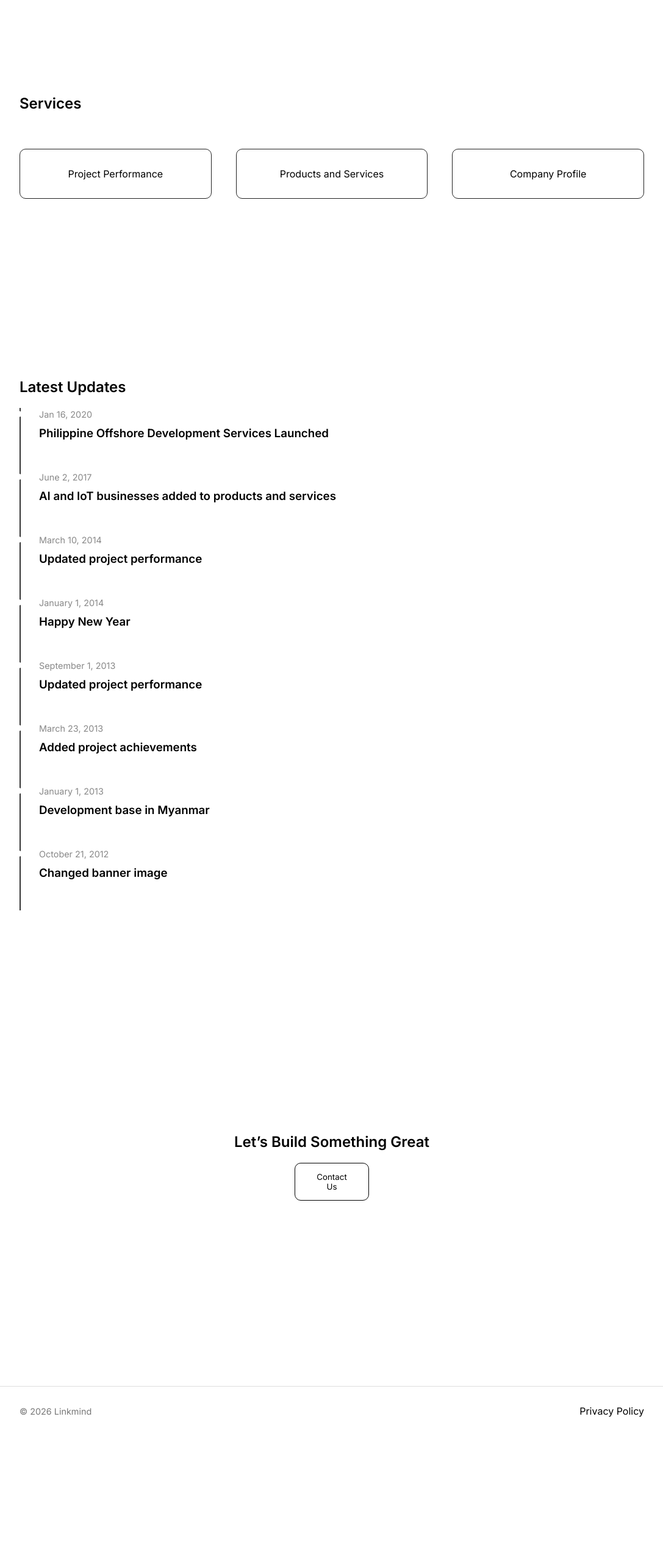
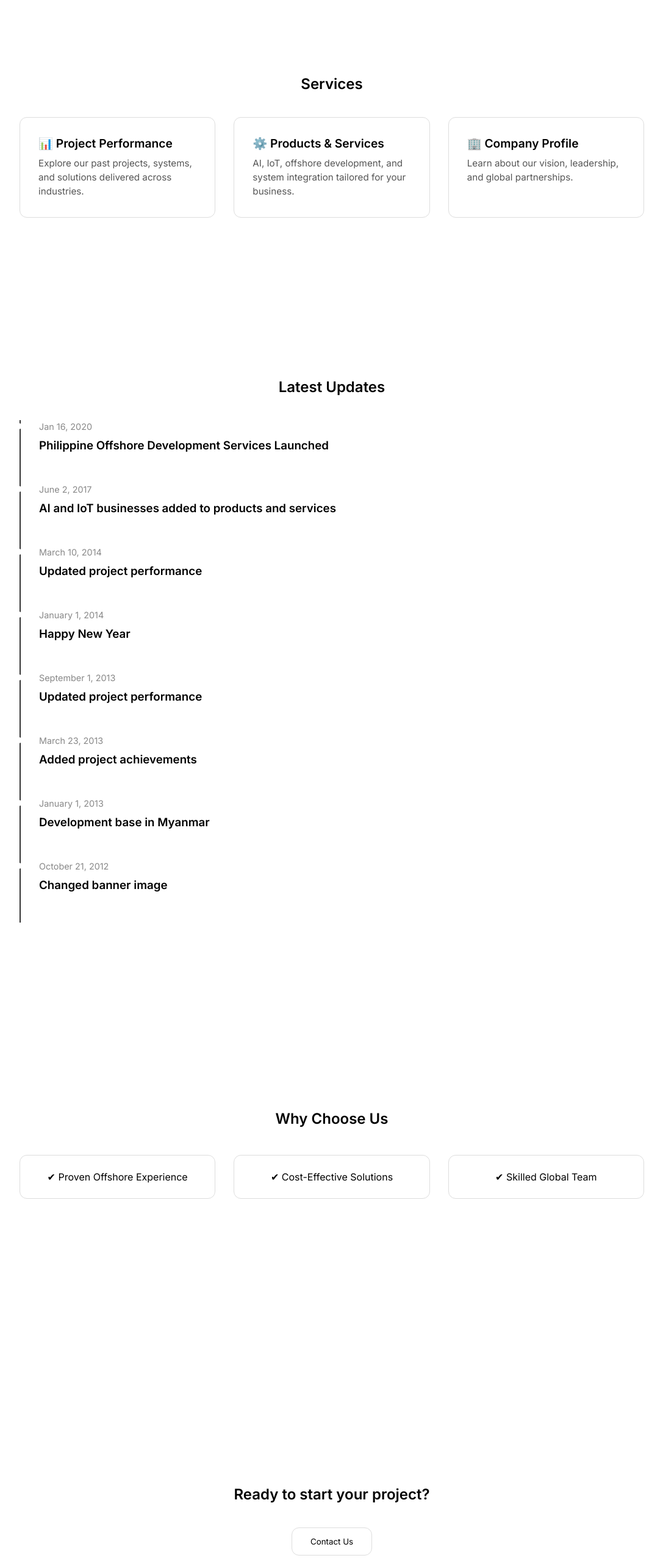
Before and after one commit to Briskye/LinkMind-Web, a website: page Front-End/homepage.html in a window 1280 px wide. Shown: the part 840-3400 px from the top of the page at 61% size, without its empty margins (96-1183 px from the left). Before the commit the page ends 3194 px from the top, so only its background shows below. Drawn offline with Linux system fonts and the light colour scheme; placeholder pictures from the web are drawn by us.

Commit message:
for deployment

```diff
--- a/CSS/style.css
+++ b/CSS/style.css
@@ -65,20 +65,60 @@ section {
   color: #ccc;
 }
 
-.cta {
+.cta-big {
   text-align: center;
+  padding: 120px 10%;
+  background: #fff;
+  color: #000;
+}
+
+.cta-big h2 {
+  margin-bottom: 20px;
+}
+
+.cta-big .btn {
+  width: auto;
+  background: #fff;
+  color: #000;
+}
+
+.cta-big .btn:hover {
+  opacity: 0.8;
+}
+
+.why {
+  padding: 100px 10%;
+  text-align: center;
+}
+
+.why h2 {
+  margin-bottom: 5px;
+}
+
+.why .card {
+  border: 1px solid #ddd;
+  padding: 25px;
+  border-radius: 12px;
+  text-align: center;
+  transition: 0.3s;
+}
+
+.why .card:hover {
+  background: #000;
+  color: #fff;
+  transform: translateY(-5px);
 }
 
 .btn {
   margin-top: 20px;
   padding: 14px 30px;
-  border: 1px solid #000000;
+  border: 1px solid #ddd;
   background: transparent;
   color: #000000;
   cursor: pointer;
   transition: 0.3s;
-  border-radius: 10px;
-  width: 12%;
+  border-radius: 12px;
+  width: 15%;
 }
 
 .btn:hover {
@@ -90,27 +130,43 @@ section {
 .grid {
   display: grid;
   grid-template-columns: repeat(auto-fit, minmax(250px, 1fr));
-  gap: 40px;
-  margin-top: 60px;
+  gap: 30px;
+  margin-top: 40px;
 }
 
 .card {
+  background: #fff;
+  border: 1px solid #ddd;
   padding: 30px;
-  border: 1px solid #222;
-  transition: 0.4s;
-  border-radius: 10px;
-  text-align: center;
+  border-radius: 12px;
+  text-align: left;
+  transition: 0.3s;
   text-decoration: none;
   color: inherit;
   display: block;
 }
 
+/* Title */
+.card h3 {
+  margin-bottom: 10px;
+  font-size: 1.2rem;
+}
+
+/* Description */
+.card p {
+  color: #555;
+  font-size: 0.95rem;
+  line-height: 1.5;
+}
+
 .card:hover {
-  background: #000000;
-  color: #ffffff;
-  transform: translateY(-10px);
-  cursor: pointer;
-  border-radius: 10px;
+  background: #000;
+  color: #fff;
+  transform: translateY(-5px);
+}
+
+.card:hover p {
+  color: #ddd;
 }
 
 /* IMAGE SECTION */
@@ -215,7 +271,8 @@ section {
 }
 
 .updates {
-  margin-bottom: 20px;
+  text-align: center;
+  margin-bottom: 40px;
 }
 
 .timeline {
@@ -274,42 +331,35 @@ section {
   color: #ccc;
 }
 
-.footer {
-  display: flex;
-  justify-content: space-between;
-  align-items: center;
-
+footer {
   padding: 30px 10%;
   border-top: 1px solid #ddd;
-  margin-top: 80px;
+  text-align: center;
 }
 
-/* Left side */
-.footer-left p {
-  font-size: 0.9rem;
+footer p {
   color: #777;
+  margin-bottom: 10px;
 }
 
-/* Right side */
-.footer-right a {
+footer a {
   text-decoration: none;
   color: #000;
   position: relative;
 }
 
-/* Hover underline animation */
-.footer-right a::after {
+footer a::after {
   content: "";
   position: absolute;
   left: 0;
-  bottom: -3px;
+  bottom: -2px;
   width: 0;
   height: 1px;
   background: #000;
   transition: 0.3s;
 }
 
-.footer-right a:hover::after {
+footer a:hover::after {
   width: 100%;
 }
 
--- a/Front-End/homepage.html
+++ b/Front-End/homepage.html
@@ -28,11 +28,25 @@
 
     <!-- FEATURES -->
     <section>
-    <h2 class="fade">Services</h2>
+    <h2 class="fade" style="text-align: center;">Services</h2>
+
     <div class="grid">
-        <a href="#" id="openProjectModal" class="card fade">Project Performance</a>
-        <a href="#" id="openModal" class="card fade">Products and Services</a>
-        <a href="#" id="openCompanyModal" class="card fade">Company Profile</a>
+
+        <a href="#" id="openProjectModal" class="card fade">
+        <h3>📊 Project Performance</h3>
+        <p>Explore our past projects, systems, and solutions delivered across industries.</p>
+        </a>
+
+        <a href="#" id="openModal" class="card fade">
+        <h3>⚙️ Products & Services</h3>
+        <p>AI, IoT, offshore development, and system integration tailored for your business.</p>
+        </a>
+
+        <a href="#" id="openCompanyModal" class="card fade">
+        <h3>🏢 Company Profile</h3>
+        <p>Learn about our vision, leadership, and global partnerships.</p>
+        </a>
+
     </div>
     </section>
 
@@ -371,12 +385,22 @@
 
     </section>
 
+    <section class="why fade">
+    <h2>Why Choose Us</h2>
+
+    <div class="grid">
+        <div class="card">✔ Proven Offshore Experience</div>
+        <div class="card">✔ Cost-Effective Solutions</div>
+        <div class="card">✔ Skilled Global Team</div>
+    </div>
+    </section>
+
     <div class="image fade"></div>
 
     <!-- CTA -->
     <section>
-    <div class="cta">
-    <h2 class="contacttext fade">Let’s Build Something Great</h2>
+    <div class="cta-big">
+    <h2 class="contacttext fade">Ready to start your project?</h2>
         <button class="btn fade" id="openContact">Contact Us</button>
     </div>
     <div id="contactModal" class="modal">
@@ -404,16 +428,10 @@
     <div id="toast" class="toast"></div>
     </section>
 
-    <footer class="footer">
-
-        <div class="footer-left">
-            <p>© 2026 Linkmind</p>
-        </div>
-
-        <div class="footer-right">
-            <a href="privacy.html">Privacy Policy</a>
-        </div>
-
+    <footer>
+        <p>© 2020 Linkmind</p>
+        <p>Connecting Minds Through IT</p>
+        <a href="privacy.html">Privacy Policy</a>
     </footer>
 
     <script src="/Back-End/fade_effect.js"></script>
--- a/package.json
+++ b/package.json
@@ -21,6 +21,7 @@
   "homepage": "https://github.com/Briskye/LinkMind-Web#readme",
   "dependencies": {
     "cors": "^2.8.6",
+    "dotenv": "^17.4.2",
     "express": "^5.2.1",
     "nodemailer": "^8.0.5"
   },
```
Also changed, not shown: server.js (+12 -4 lines), 2 other files.
